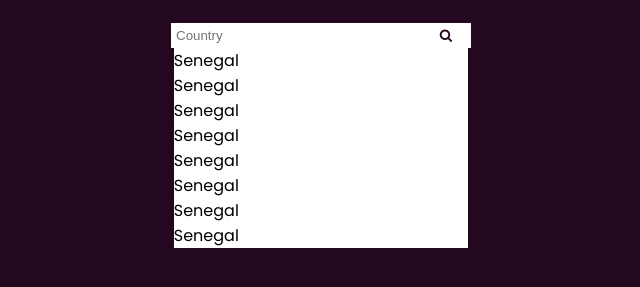
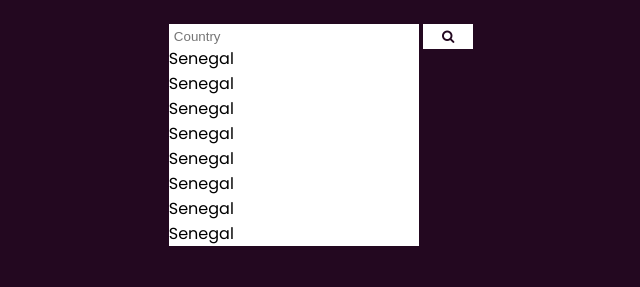
Before and after one commit to soura934/covidworlddamage, a website built with webpack: page index.html in a window 1280 px wide. Shown: the part 179-466 px from the top of the page, without its empty margins (319-959 px from the left). Built offline with nearby package versions, Linux system fonts and the light colour scheme.

Commit message:
more styling

```diff
--- a/index.html
+++ b/index.html
@@ -14,7 +14,7 @@
   <body>
     <script src="./dist/main.js"></script>
     <h1 id="Title">Word Covid-Stats</h1>
-    <div class="search-countries">
+    <div class="search-countries hide">
       <div class="box">
           <input id="search-field" type="text" placeholder="Country">
           <button class="search-button" type="submit"><i class="fa fa-search"></i></button>
--- a/src/styles/main.css
+++ b/src/styles/main.css
@@ -17,7 +17,7 @@ h1 {
     flex-direction: column;
     align-items: center;
 }
-.box {
+.search-countries {
     align-items: center;
     display: flex;
     justify-content: center;
@@ -29,6 +29,7 @@ input {
     padding-left: 5px;
     border: none;
     outline: none;
+
 }
 
 button {
@@ -49,24 +50,30 @@ button:hover {
 input, button {
     border: none;
     background: white;
+    border: none;
+    outline: none;
 
 }
 
-.search-countries {
+/* .search-countries {
     position: inherit;
+} */
+.list-countries {
+    position: absolute;
+    height: 200px;
+    width: 250px;
+    border: none;
+    outline: none;
+    background-color: white;
+    /* flex-direction: column;
+    align-items: flex-start;
+    display: flex; */
+    top: 225px;
+    overflow-y: scroll;
+    margin-right: 4.25%;
 }
-.list-countries {
-    align-items: center;
-    display: flex;
-    justify-content: center;
-    position: relative;
 
+.list-countries ul li{
+    list-style: none;
+    cursor: pointer;
 }
-#list {
-    list-style: none;
-    height:200px;
-    min-width: 23%;
-    background: white;
-    overflow: scroll;
-    position: relative;
-}
```
